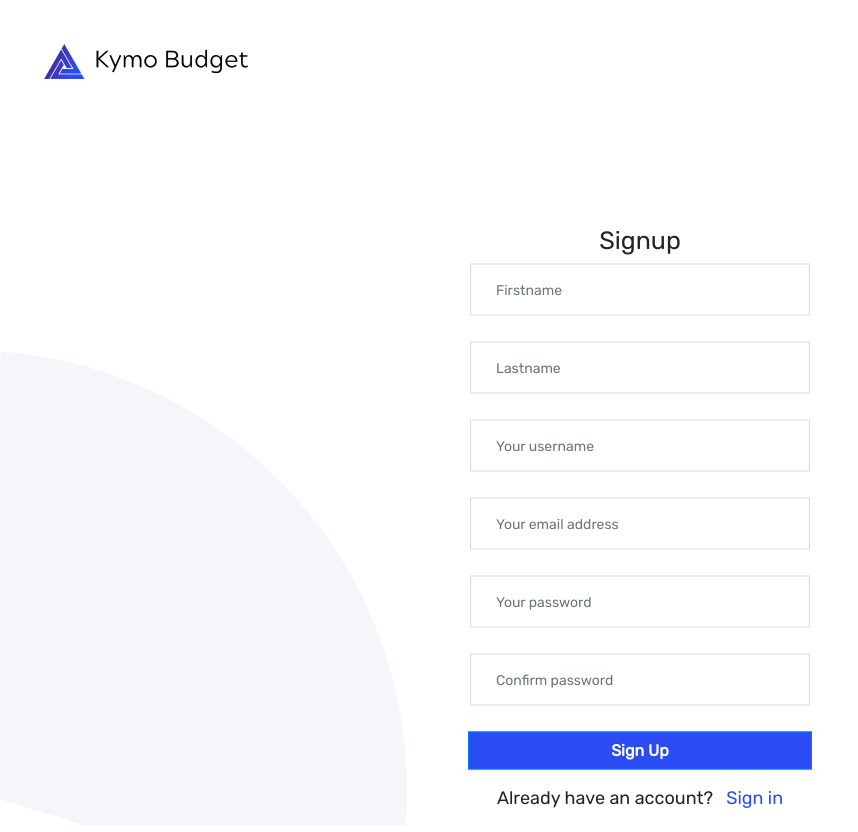
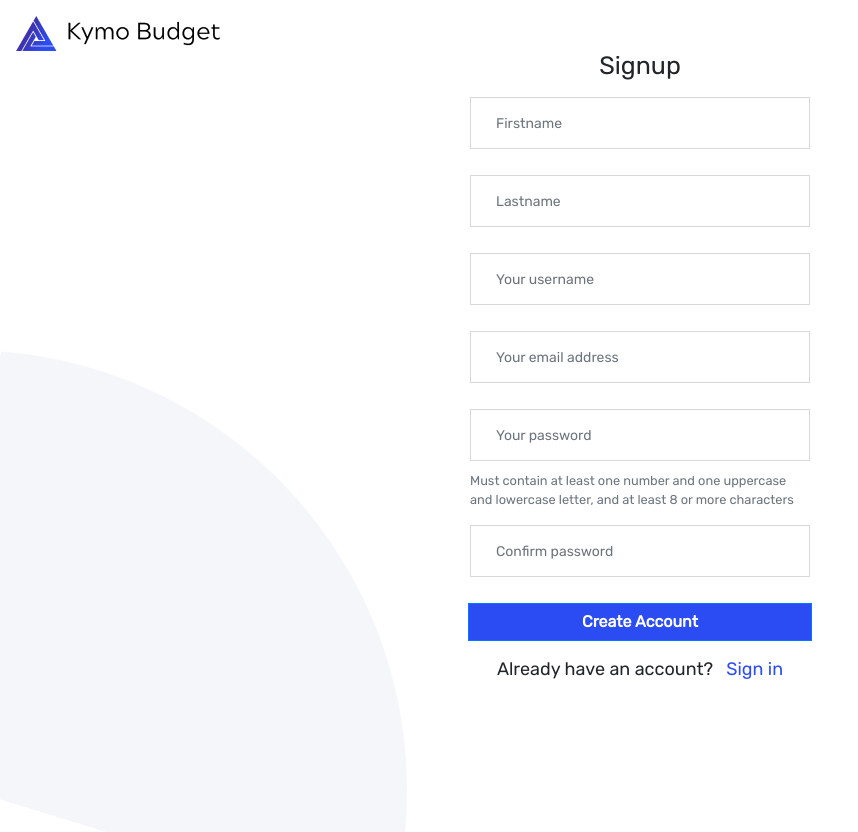
Before and after one commit to rammyblog/kymopoleia, a PHP site: page /signup.php in a window 1280 px wide. Shown: the whole page, without its empty margins (0-858 px from the left). Before the commit the page ends 808 px from the top, so only its background shows below. Run offline with PHP 8.4, Linux system fonts and the light colour scheme; some libraries are stand-ins or nearby versions.

Commit message:
Added frontend validation to the signup page

```diff
--- a/css/account.css
+++ b/css/account.css
@@ -1,5 +1,7 @@
  body {
      font-family: 'Rubik', sans-serif;
+     margin: 1rem;
+     height: 100vh;
  }
 
  .top-ellipse {
@@ -23,12 +25,12 @@
  }
 
  .login-section {
-     margin: 0;
+     /* margin: 0;
      position: absolute;
-     top: 50%;
+     top: 100%;
      left: 50%;
      -ms-transform: translate(-50%, -50%);
-     transform: translate(-50%, -50%);
+     transform: translate(-50%, -50%); */
  }
 
  form {
@@ -55,9 +57,9 @@
      color: rgba(0, 0, 0, 0.56);
  }
 
- .spacing {
+ /* .spacing {
      margin-top: 250px;
- }
+ } */
 
  .login-btn {
      border-radius: 0;
@@ -100,6 +102,7 @@
      font-weight: 500;
      font-size: 25px;
      line-height: 30px;
+     margin-bottom: 1rem;
  }
 
  .welcome {
@@ -126,7 +129,7 @@
      color: #2B4CF2;
      text-decoration: underline;
  }
-
+/*
  .container {
      margin-bottom: 5em;
- }
+ } */
--- /dev/null
+++ b/js/account.js
@@ -0,0 +1,12 @@
+
+
+    $('#submitData').on('click', function(e) {
+
+        if ( $('#password').val() != $('#confirmPassword').val()) {
+            $("#password, #confirmPassword" ).attr("style",  "border-color: red" );
+            $("#passwordHelpBlock").text('Passwords do not match');
+            e.preventDefault();
+
+        }
+
+    })
--- a/signup.php
+++ b/signup.php
@@ -85,44 +85,48 @@ if($user){
 
 
 
-
-
-    <body>
+    <body class="">
 
         <!-- Just an image -->
-        <a href="index.php" id="top-logo"><img src="images/kymo.png" class="img-fluid" width="" height="30" alt="logo"></a>
+        <a href="index.php"><img src="images/kymo.png" class="img-fluid" alt="logo"></a>
+        <img src="images/Ellipse.png" class="img-fluid top-ellipse" alt="">
 
-
-
-        <img src="images/Ellipse.png" class="img-fluid top-ellipse" alt="">
         <section class="container login-section ">
-            <div class="text-center spacing">
-                <!-- <a href="index.php"><img src="images/kymo.png" class="img-fluid" alt=""></a> -->
-            </div>
-            <h3 class="text-center signUP spacing">Signup</h3>
+            <!-- <div class="spacing">
+                <a href="index.php"><img src="images/kymo.png" class="img-fluid" alt=""></a> -->
+            <!-- </div> -->
+            <h3 class="text-center signUP">Signup</h3>
             <form class="form-align" action='<?php echo htmlspecialchars($_SERVER["PHP_SELF"]); ?>' method="POST">
                 <div class="form-group col-md-4 ">
-                    <input type="text" class="form-control" id="firstname" name="firstname" placeholder="Firstname" value="<?php echo $firstname; ?>" required><span class="error"><?php echo $firstError; ?></span>
+                    <input type="text" class="form-control" id="firstname" name="firstname" placeholder="Firstname" pattern="[a-zA-Z]{1,}" data-toggle="tooltip" data-placement="bottom" title="Enter Your First name"
+                    value="<?php echo $firstname; ?>" required><span class="error"><?php echo $firstError; ?></span>
                 </div>
                 <div class="form-group col-md-4 ">
-                    <input type="text" class="form-control" id="lastname" name="lastname" placeholder="Lastname" value="<?php echo $lastname; ?>" required><span class="error"><?php echo $lastError; ?></span>
-
-
+                    <input type="text" class="form-control" id="lastname" name="lastname" placeholder="Lastname"  data-toggle="tooltip" data-placement="bottom" title="Enter Your Last name"
+                     value="<?php echo $lastname; ?>" required><span class="error"><?php echo $lastError; ?></span>
                 </div>
                 <div class="form-group col-md-4">
-                    <input type="text" class="form-control" aria-describedby="usernameHelp" placeholder="Your username" id="username" name="username" value="<?php echo $username; ?>" required><span class="error"><?php echo $nameError; ?></span>
+                    <input type="text" class="form-control" aria-describedby="usernameHelp" placeholder="Your username" id="username" name="username" pattern="[0-9a-zA-Z]{3,}" data-toggle="tooltip" data-placement="bottom"
+                    title="Enter username (must be more than 3 character)" value="<?php echo $username; ?>" required><span class="error">
+                        <?php echo $nameError; ?></span>
                 </div>
                 <div class="form-group col-md-4 ">
-                    <input type="email" class="form-control" aria-describedby="emailHelp" placeholder="Your email address" id="emailAddress" name="emailAddress" value="<?php echo $emailAddress; ?>" required><span class="error"><?php echo $emailError; ?></span>
+                    <input type="email" class="form-control" aria-describedby="emailHelp" placeholder="Your email address" id="emailAddress" name="emailAddress"  data-toggle="tooltip" data-placement="bottom" title="Please enter a valid Email Address" value="<?php echo $emailAddress; ?>"
+                    required><span class="error"><?php echo $emailError; ?></span>
                 </div>
 
                 <div class="form-group col-md-4">
-                    <input class="form-control" type="password" name="password" id="password" class="form-control" placeholder="Your password" required><span class="error"><?php echo $passError; ?></span>
+                    <input class="form-control" type="password" name="password" id="password" class="form-control" placeholder="Your password" data-toggle="tooltip" data-placement="bottom"  pattern="(?=.*\d)(?=.*[a-z])(?=.*[A-Z]).{8,}"
+                     title="Must contain at least one number and one uppercase and lowercase letter, and at least 8 or more characters" required>
+                     <small id="passwordHelpBlock" class="form-text text-muted">
+                     Must contain at least one number and one uppercase and lowercase letter, and at least 8 or more characters
+                    </small>  <span class=""><?php echo $passError; ?></span>
                 </div>
                 <div class="form-group col-md-4">
-                    <input type="password" class="form-control" name="confirmPassword" id="confirmPassword" placeholder="Confirm password" required><span class="error"><?php echo $passError; ?></span>
+                    <input type="password" class="form-control" name="confirmPassword" id="confirmPassword" placeholder="Confirm password" data-toggle="tooltip" data-placement="bottom" pattern="(?=.*\d)(?=.*[a-z])(?=.*[A-Z]).{8,}"
+                    title="Must contain at least one number and one uppercase and lowercase letter, and at least 8 or more characters" required><span class="error"><?php echo $passError; ?></span>
                 </div>
-                <button type="submit" class="btn btn-primary login-btn">Sign Up</button>
+                <button id="submitData" type="submit" class="btn btn-primary login-btn">Create Account</button>
 
                 <p class="Already-acc">Already have an account?&nbsp;&nbsp; <a href="login.php"><span>Sign in</span></a></p>
             </form>
@@ -130,12 +134,13 @@ if($user){
         </section>
 
 
-        <img src="images/Ellipse.png" class="img-fluid bottom-ellipse d-none d-md-none d-lg-block" alt="">
+        <img src="images/Ellipse.png" class="img-fluid bottom-ellipse " alt="">
 
 
         <script src="https://code.jquery.com/jquery-3.3.1.slim.min.js" integrity="sha384-q8i/X+965DzO0rT7abK41JStQIAqVgRVzpbzo5smXKp4YfRvH+8abtTE1Pi6jizo" crossorigin="anonymous"></script>
         <script src="https://cdnjs.cloudflare.com/ajax/libs/popper.js/1.14.7/umd/popper.min.js" integrity="sha384-UO2eT0CpHqdSJQ6hJty5KVphtPhzWj9WO1clHTMGa3JDZwrnQq4sF86dIHNDz0W1" crossorigin="anonymous"></script>
         <script src="https://stackpath.bootstrapcdn.com/bootstrap/4.3.1/js/bootstrap.min.js" integrity="sha384-JjSmVgyd0p3pXB1rRibZUAYoIIy6OrQ6VrjIEaFf/nJGzIxFDsf4x0xIM+B07jRM" crossorigin="anonymous"></script>
+        <script src="./js/account.js" ></script>
     </body>
 
     </html>
```
